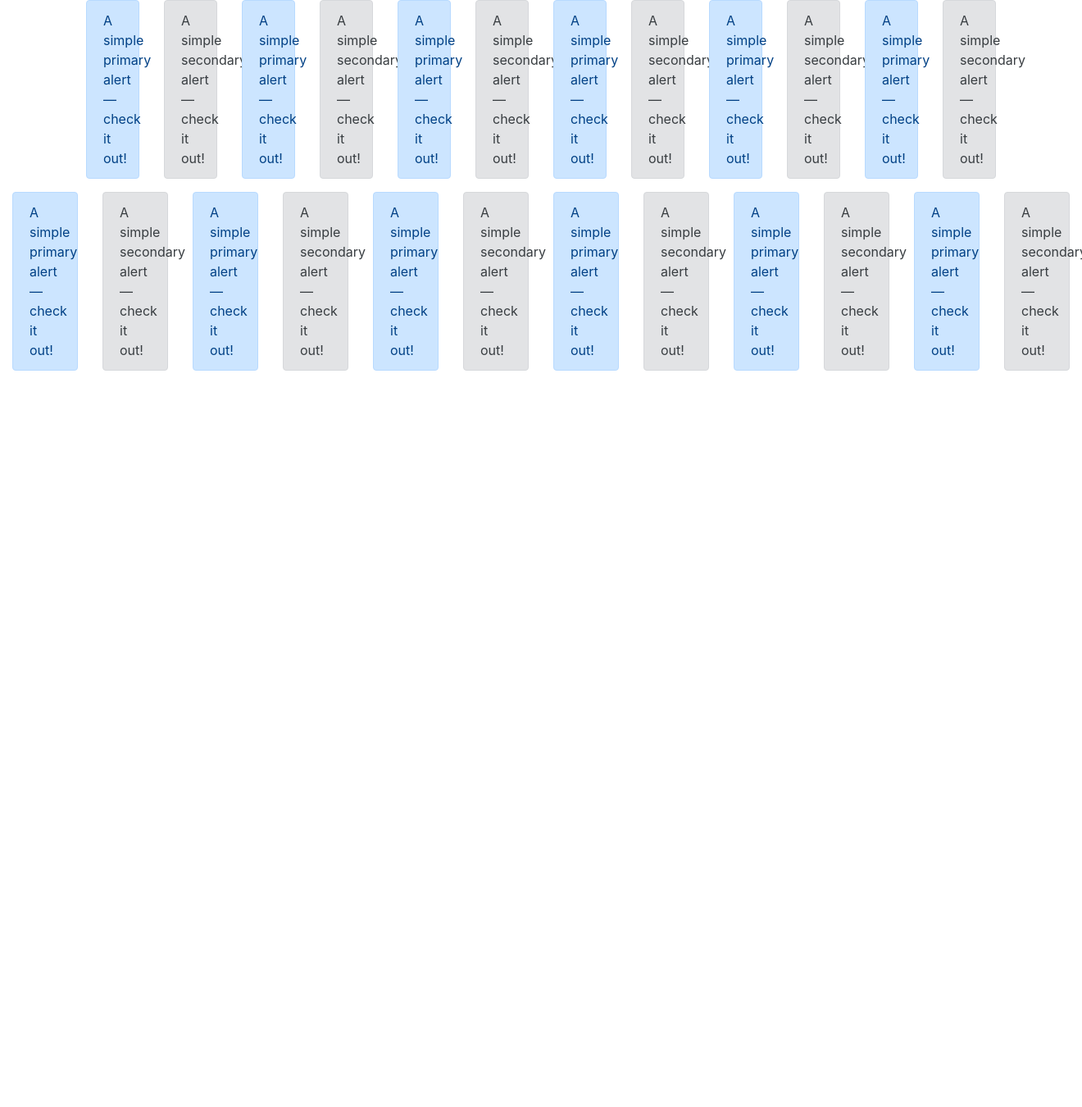
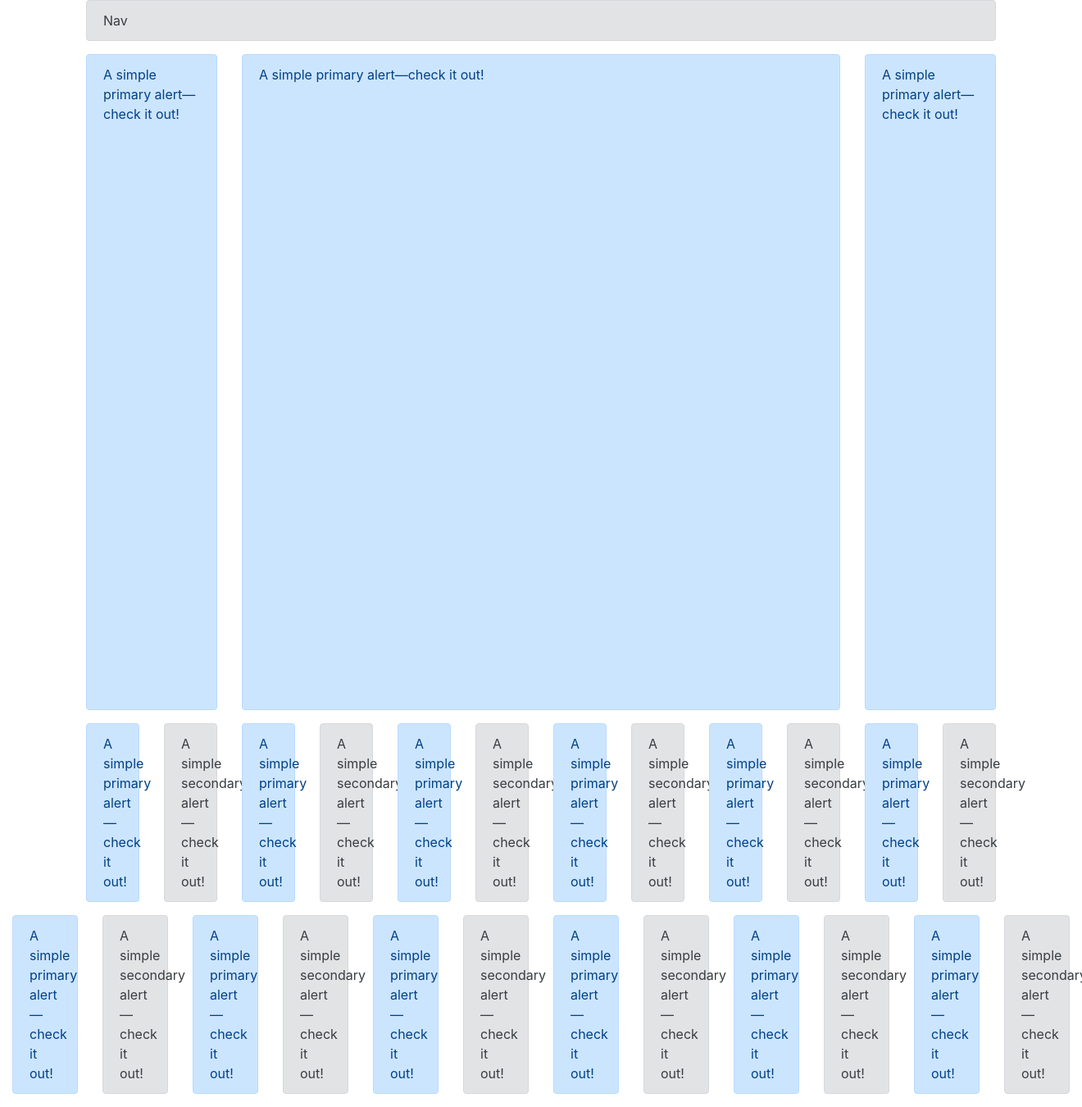
Before and after one commit to collegedayss/Ecommerce_repo, a Django app: page /bootstrap/ in a window 1320 px wide. Shown: the whole page at 82% size. Before the commit the page ends 452 px from the top, so only its background shows below. Run offline with Django 3.2, Linux system fonts and the light colour scheme; some libraries are stand-ins or nearby versions.

Commit message:
05 || 46

```diff
--- a/ecommerce/templates/bootstrap/example.html
+++ b/ecommerce/templates/bootstrap/example.html
@@ -11,6 +11,40 @@
     <title>Hello, world!</title>
   </head>
   <body>
+    <div class = 'container'>
+      <div class = 'row'>
+        <div class = 'col-12'>
+          <div class="alert alert-secondary" role="alert">
+          Nav
+        </div>
+      </div>
+      </div>
+
+      <div class = 'row'>
+        <div class = 'col-2'>
+          <div class="alert alert-primary" role="alert" style = 'min-height: 800px;'>
+          A simple primary alert—check it out!
+        </div>
+      </div>
+      <div class = 'col-8'>
+          <div class="alert alert-primary" role="alert" style = 'min-height: 800px;'>
+          A simple primary alert—check it out!
+        </div>
+      </div>
+      <div class = 'col-2'>
+          <div class="alert alert-primary" role="alert" style = 'min-height: 800px;'>
+          A simple primary alert—check it out!
+        </div>
+      </div>
+      </div>
+    </div>
+    </div>
+
+
+
+
+
+
     <div class = 'container'>
     <div class = 'row'>
       <div class = 'col-1'>
```
